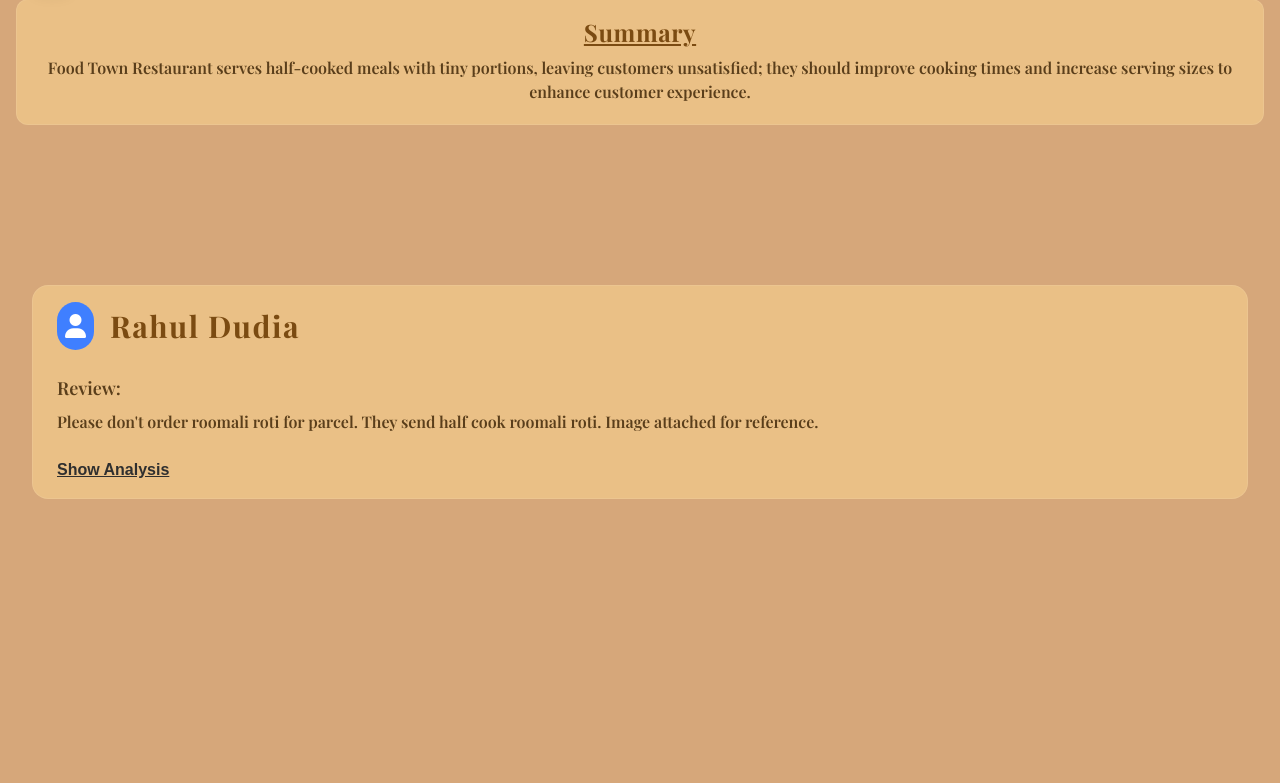
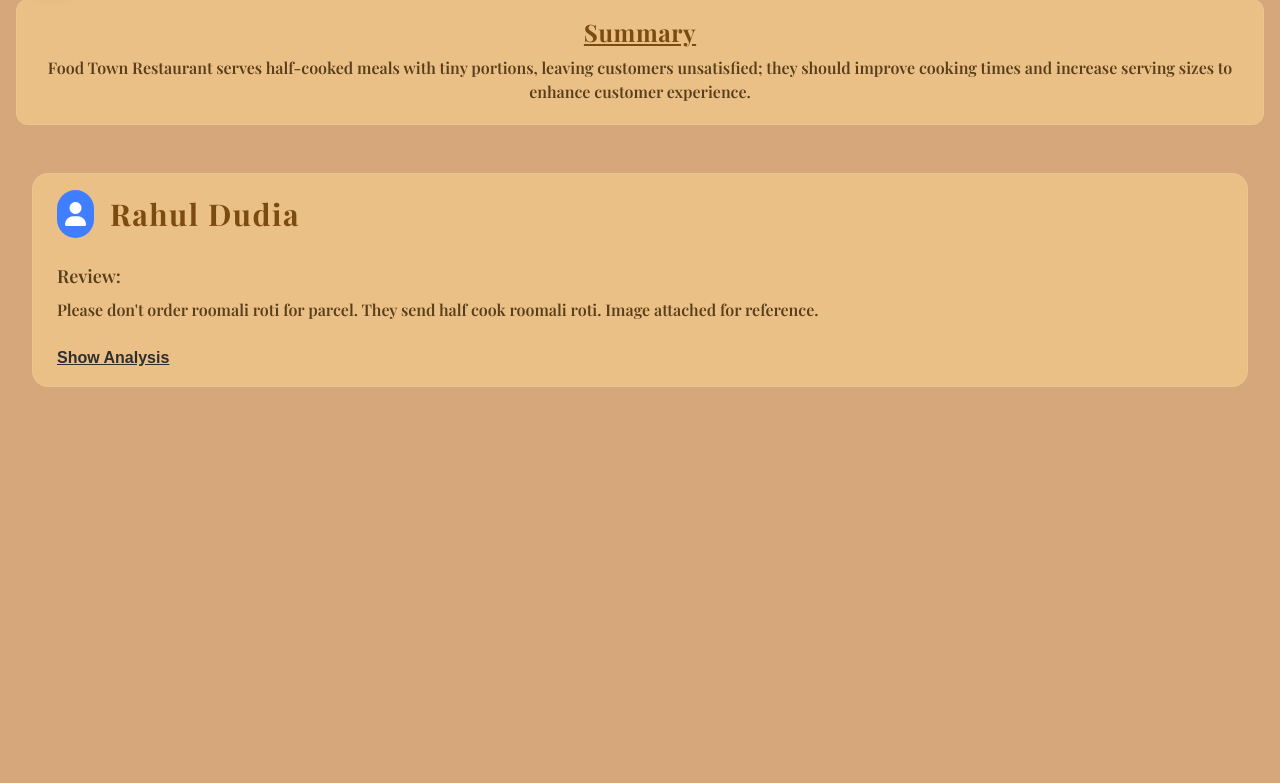
Before and after one commit to AdityaSalian011/Sentiment-Analysis-02, a Django app: page /neg_reviews/food-town-restaurant in a window 1280 px wide. Shown: the part 65-848 px from the top of the page. Run offline with Django 5.2, Linux system fonts and the light colour scheme; data comes from the database, SQL or seed files in the repository; some libraries are stand-ins or nearby versions.

Commit message:
Update neg_reviews.html

```diff
--- a/reviews/templates/reviews/neg_reviews.html
+++ b/reviews/templates/reviews/neg_reviews.html
@@ -90,7 +90,7 @@
   {% endif %}
 
   <!-- MAIN CONTENT -->
-  <main class="max-w-7xl mx-auto mt-28 p-4 sm:p-6 md:p-8 space-y-8">
+  <main class="max-w-7xl mx-auto p-4 sm:p-6 md:p-8 space-y-8">
     {% for entry in entries %}
     <div class="w-full bg-[#eac086] border border-[rgba(255,255,255,0.08)] rounded-2xl cursor-pointer px-6
    transition transform hover:-translate-y-1 hover:shadow-[0_10px_30px_rgba(255,224,189,0.2)] rounded-2xl p-4 space-y-4">
```
